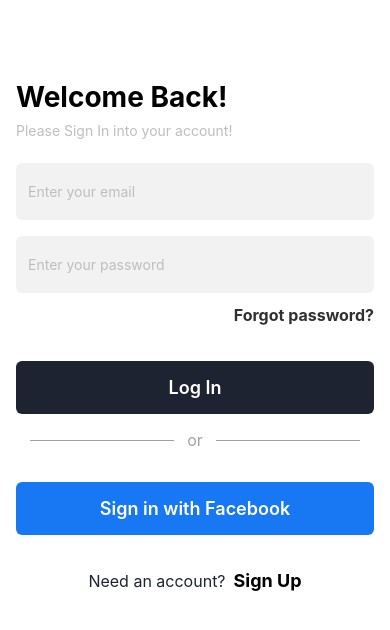
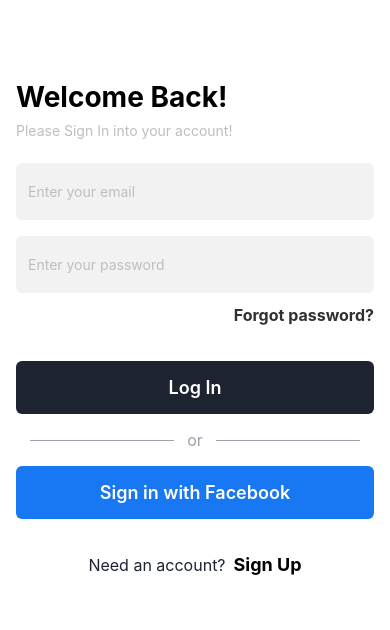
Before and after one commit to ellaboevans/InteliTech-React-Native-Mobile-App, a React Native app: screen /login in a window 390 px wide. Shown: the top 630 px of the page. Built offline with nearby package versions, Linux system fonts and the light colour scheme; no server answers.

Commit message:
Fix button margin top

```diff
--- a/screens/LoginScreen.js
+++ b/screens/LoginScreen.js
@@ -88,7 +88,7 @@
             <View className="w-36 h-[1px] bg-[#9EA1AC] "></View>
           </View>
           <TouchableOpacity
-            className="bg-[#1877F2] py-4 mt-8 rounded-md"
+            className="bg-[#1877F2] py-4 mt-4 rounded-md"
             onPress={() => alert("We're yet to integrate this feature!")}
           >
             <Text className="text-white text-center font-semibold text-[18px] ">
```
